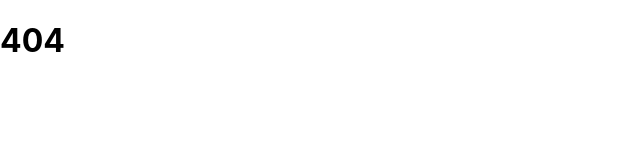
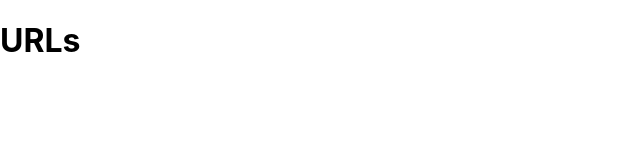
Before and after one commit to nikmanchan/chiisai-url, a React (Create React App) app: page / in a window 1280 px wide. Shown: the top 160 px of the page, without its empty margins (0-640 px from the left). Built offline with nearby package versions, Linux system fonts and the light colour scheme.

Commit message:
import TinyURL component into App.js and setup Route for /

```diff
--- a/src/components/App/App.js
+++ b/src/components/App/App.js
@@ -6,6 +6,7 @@ import {
   Redirect,
   Switch
 } from "react-router-dom";
+import TinyURL from "../TinyURL/TinyURL"
 
 class App extends Component {
 
@@ -16,6 +17,7 @@ class App extends Component {
         <Router>
           <div>
             <Switch>
+              <Route path="/" exact component={TinyURL}/>
               {/* If none of the other routes matched, we will show a 404. */}
               <Route render={() => <h1>404</h1>} />
             </Switch>
```
